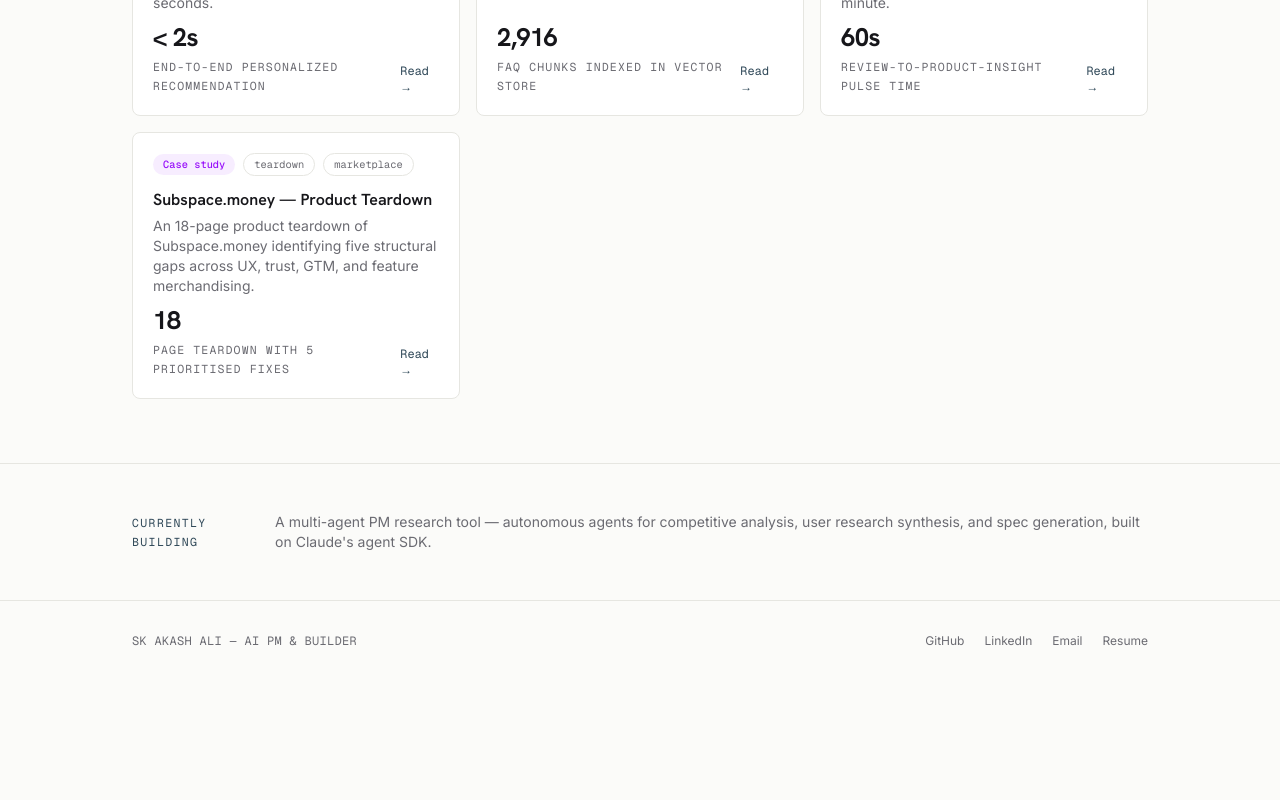
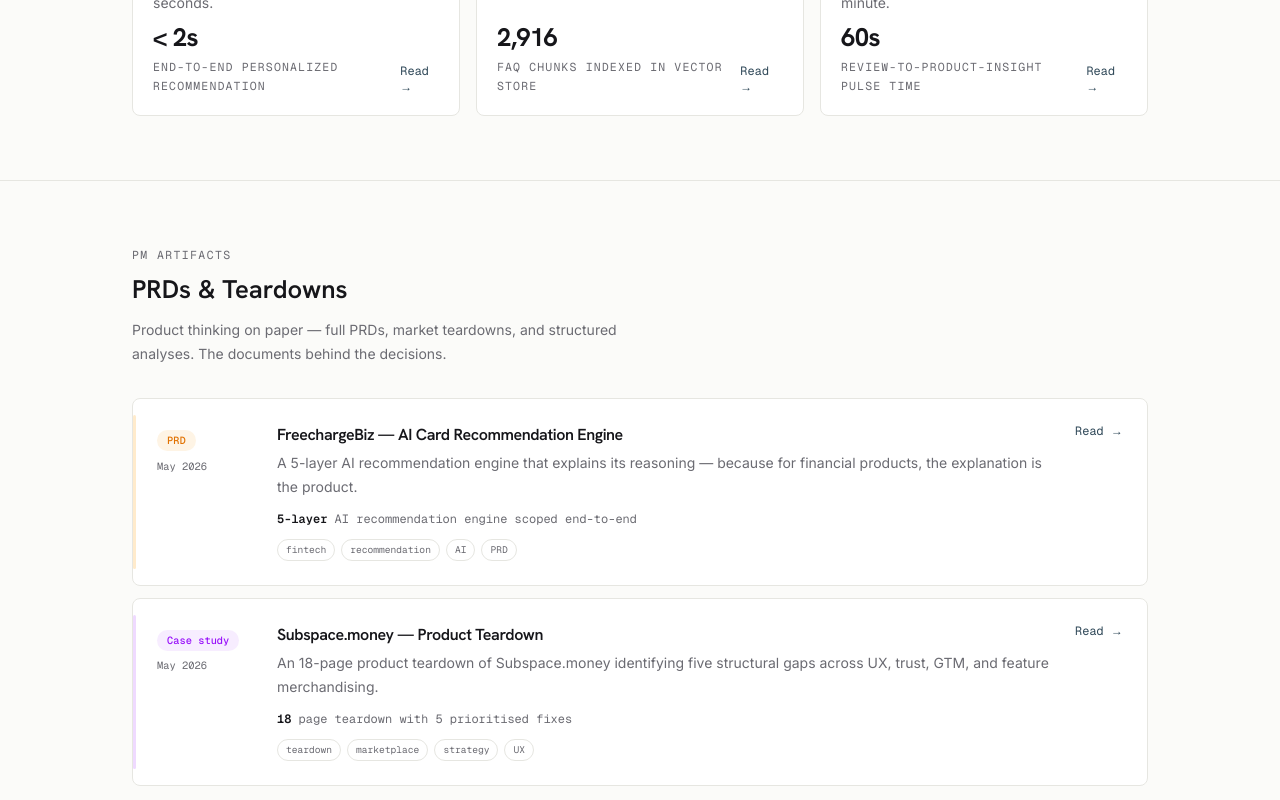
Before and after one commit to akashh0210/portfolio_akash, a Next.js app: page / in a window 1280 px wide. Shown: the part 2140-2940 px from the top of the page. Before the commit the page ends 2821 px from the top, so only its background shows below. Built offline with nearby package versions, Linux system fonts and the light colour scheme; no server answers.

Commit message:
feat: add PM artifacts section with PRD tier, PmArtifactCard, and PDF infrastructure

```diff
--- a/app/page.tsx
+++ b/app/page.tsx
@@ -1,10 +1,11 @@
 import Link from "next/link";
 import type { Metadata } from "next";
-import { getFeaturedProjects, getAllProjects } from "@/lib/projects";
+import { getFeaturedProjects, getAllProjects, getPmProjects } from "@/lib/projects";
 import { Hero } from "@/components/Hero";
 import { WhatIDo } from "@/components/WhatIDo";
 import { ProjectCard } from "@/components/ProjectCard";
 import { CurrentlyBuilding } from "@/components/CurrentlyBuilding";
+import { PmArtifactCard } from "@/components/PmArtifactCard";
 import { Container } from "@/components/Container";
 import { cn } from "@/lib/utils";
 
@@ -34,6 +35,7 @@
 export default function Home() {
   const featured = getFeaturedProjects();
   const builds = getAllProjects().filter((p) => p.tier === "build");
+  const pmWork = getPmProjects();
 
   return (
     <>
@@ -97,6 +99,32 @@
         </section>
       )}
 
+      {/* PM Work — PRDs & Teardowns */}
+      {pmWork.length > 0 && (
+        <section className="border-t border-border py-16">
+          <Container>
+            <div className="mb-8">
+              <p className="font-mono text-eyebrow uppercase tracking-[0.12em] text-muted-foreground">
+                PM Artifacts
+              </p>
+              <h2 className="mt-1 font-heading text-h2 font-semibold text-foreground">
+                PRDs &amp; Teardowns
+              </h2>
+              <p className="mt-2 max-w-[520px] text-sm leading-6 text-muted-foreground">
+                Product thinking on paper — full PRDs, market teardowns, and
+                structured analyses. The documents behind the decisions.
+              </p>
+            </div>
+
+            <div className="flex flex-col gap-3">
+              {pmWork.map((project) => (
+                <PmArtifactCard key={project.slug} project={project} />
+              ))}
+            </div>
+          </Container>
+        </section>
+      )}
+
       <CurrentlyBuilding />
     </>
   );
--- /dev/null
+++ b/components/PmArtifactCard.tsx
@@ -0,0 +1,114 @@
+import Link from "next/link";
+import { cn } from "@/lib/utils";
+import type { Project } from "@/lib/schema";
+
+const TYPE_STYLES: Record<string, { badge: string; bar: string }> = {
+  PRD: {
+    badge: "bg-amber-500/10 text-amber-600 dark:text-amber-400",
+    bar: "bg-amber-500/20",
+  },
+  "Case study": {
+    badge: "bg-purple-500/10 text-purple-600 dark:text-purple-400",
+    bar: "bg-purple-500/20",
+  },
+  Shipped: {
+    badge: "bg-emerald-500/10 text-emerald-600 dark:text-emerald-400",
+    bar: "bg-emerald-500/20",
+  },
+};
+
+interface PmArtifactCardProps {
+  project: Project;
+}
+
+export function PmArtifactCard({ project }: PmArtifactCardProps) {
+  const styles = TYPE_STYLES[project.status] ?? TYPE_STYLES["Case study"];
+  const hasDoc = !!project.links?.document;
+
+  return (
+    <article
+      className={cn(
+        "group relative flex flex-col gap-4 rounded-lg border border-border bg-card p-5",
+        "sm:flex-row sm:items-start sm:gap-6 sm:p-6",
+        "hover:border-accent/40 motion-safe:transition-all motion-safe:duration-150"
+      )}
+    >
+      {/* Accent bar */}
+      <div className={cn("absolute left-0 top-4 bottom-4 w-[3px] rounded-full", styles.bar)} />
+
+      {/* Type badge — stacked on mobile, sidebar on desktop */}
+      <div className="flex-shrink-0 sm:w-24 sm:pt-0.5">
+        <span
+          className={cn(
+            "inline-block rounded-full px-2.5 py-0.5 font-mono text-[0.65rem] font-medium",
+            styles.badge
+          )}
+        >
+          {project.status}
+        </span>
+        <p className="mt-1.5 font-mono text-[0.65rem] text-muted-foreground">
+          {project.timeframe}
+        </p>
+      </div>
+
+      {/* Content */}
+      <div className="flex-1 min-w-0">
+        <h3 className="font-heading text-base font-semibold tracking-tight text-foreground">
+          {project.title}
+        </h3>
+        <p className="mt-1 text-sm leading-6 text-muted-foreground">
+          {project.summary}
+        </p>
+
+        {/* Metric */}
+        <p className="mt-3 font-mono text-xs text-muted-foreground">
+          <span className="text-foreground font-semibold">{project.metric.value}</span>
+          {" "}
+          {project.metric.label}
+        </p>
+
+        {/* Tags */}
+        {project.tags.length > 0 && (
+          <div className="mt-3 flex flex-wrap gap-1.5">
+            {project.tags.slice(0, 4).map((tag) => (
+              <span
+                key={tag}
+                className="rounded-full border border-border px-2 py-0.5 font-mono text-[0.6rem] text-muted-foreground"
+              >
+                {tag}
+              </span>
+            ))}
+          </div>
+        )}
+      </div>
+
+      {/* CTAs */}
+      <div className="flex flex-shrink-0 flex-wrap items-center gap-2 sm:flex-col sm:items-end sm:gap-2">
+        {hasDoc && (
+          <a
+            href={project.links!.document}
+            target="_blank"
+            rel="noopener noreferrer"
+            onClick={(e) => e.stopPropagation()}
+            className={cn(
+              "rounded border border-border px-3 py-1.5 font-mono text-xs text-muted-foreground",
+              "motion-safe:transition-colors hover:border-accent hover:text-accent",
+              "focus-visible:outline-none focus-visible:ring-2 focus-visible:ring-ring"
+            )}
+          >
+            View PDF
+          </a>
+        )}
+        <Link
+          href={`/projects/${project.slug}`}
+          className={cn(
+            "font-mono text-xs text-accent motion-safe:transition-transform motion-safe:duration-150",
+            "motion-safe:group-hover:translate-x-0.5 focus-visible:outline-none focus-visible:ring-2 focus-visible:ring-ring rounded"
+          )}
+        >
+          Read →
+        </Link>
+      </div>
+    </article>
+  );
+}
--- a/components/ProjectsGrid.tsx
+++ b/components/ProjectsGrid.tsx
@@ -3,12 +3,14 @@
 import { useState } from "react";
 import { cn } from "@/lib/utils";
 import { ProjectCard } from "@/components/ProjectCard";
+import { PmArtifactCard } from "@/components/PmArtifactCard";
 import type { Project } from "@/lib/schema";
 
 const FILTER_OPTIONS = [
   { value: "all", label: "All" },
-  { value: "featured", label: "Featured" },
+  { value: "featured", label: "Case studies" },
   { value: "build", label: "Shipped builds" },
+  { value: "prd", label: "PM work" },
 ] as const;
 
 type FilterValue = (typeof FILTER_OPTIONS)[number]["value"];
@@ -21,7 +23,11 @@
   const [filter, setFilter] = useState<FilterValue>("all");
 
   const visible =
-    filter === "all" ? projects : projects.filter((p) => p.tier === filter);
+    filter === "all"
+      ? projects
+      : filter === "prd"
+      ? projects.filter((p) => p.tier === "prd" || p.status === "PRD")
+      : projects.filter((p) => p.tier === filter);
 
   return (
     <div>
@@ -38,7 +44,7 @@
             type="button"
             onClick={() => setFilter(value)}
             className={cn(
-              "rounded-full border px-4 py-1.5 font-mono text-xs transition-colors",
+              "rounded-full border px-4 py-1.5 font-mono text-xs motion-safe:transition-colors",
               "focus-visible:outline-none focus-visible:ring-2 focus-visible:ring-ring",
               filter === value
                 ? "border-accent bg-accent text-background"
@@ -52,6 +58,12 @@
 
       {visible.length === 0 ? (
         <p className="text-sm text-muted-foreground">No projects match this filter.</p>
+      ) : filter === "prd" ? (
+        <div className="flex flex-col gap-3">
+          {visible.map((project) => (
+            <PmArtifactCard key={project.slug} project={project} />
+          ))}
+        </div>
       ) : (
         <div className="grid gap-4 sm:grid-cols-2 lg:grid-cols-3">
           {visible.map((project) => (
--- a/content/projects/subspace-teardown.mdx
+++ b/content/projects/subspace-teardown.mdx
@@ -1,7 +1,7 @@
 ---
 title: "Subspace.money — Product Teardown"
 slug: "subspace-teardown"
-tier: "build"
+tier: "prd"
 order: 7
 status: "Case study"
 summary: "An 18-page product teardown of Subspace.money identifying five structural gaps across UX, trust, GTM, and feature merchandising."
--- a/lib/projects.ts
+++ b/lib/projects.ts
@@ -38,6 +38,12 @@
     .sort((a, b) => (a.featured_order ?? a.order) - (b.featured_order ?? b.order));
 }
 
+export function getPmProjects(): Project[] {
+  return getAllProjects()
+    .filter((p) => p.tier === "prd" || p.status === "PRD")
+    .sort((a, b) => a.order - b.order);
+}
+
 export function getProjectBySlug(slug: string): Project | undefined {
   return getAllProjects().find((p) => p.slug === slug);
 }
--- a/lib/schema.ts
+++ b/lib/schema.ts
@@ -10,13 +10,14 @@
     live: z.string().optional(),
     repo: z.string().optional(),
     writeup: z.string().optional(),
+    document: z.string().optional(), // PDF or doc URL for PRD/teardown artefacts
   })
   .optional();
 
 export const projectSchema = z.object({
   title: z.string(),
   slug: z.string().optional(),
-  tier: z.enum(["featured", "build"]),
+  tier: z.enum(["featured", "build", "prd"]),
   order: z.number(),
   status: z.enum(["Shipped", "PRD", "Case study", "Building"]),
   summary: z.string().max(160),
```
Also changed, not shown: 2 other files (tests, documents, lock files or other folders).
